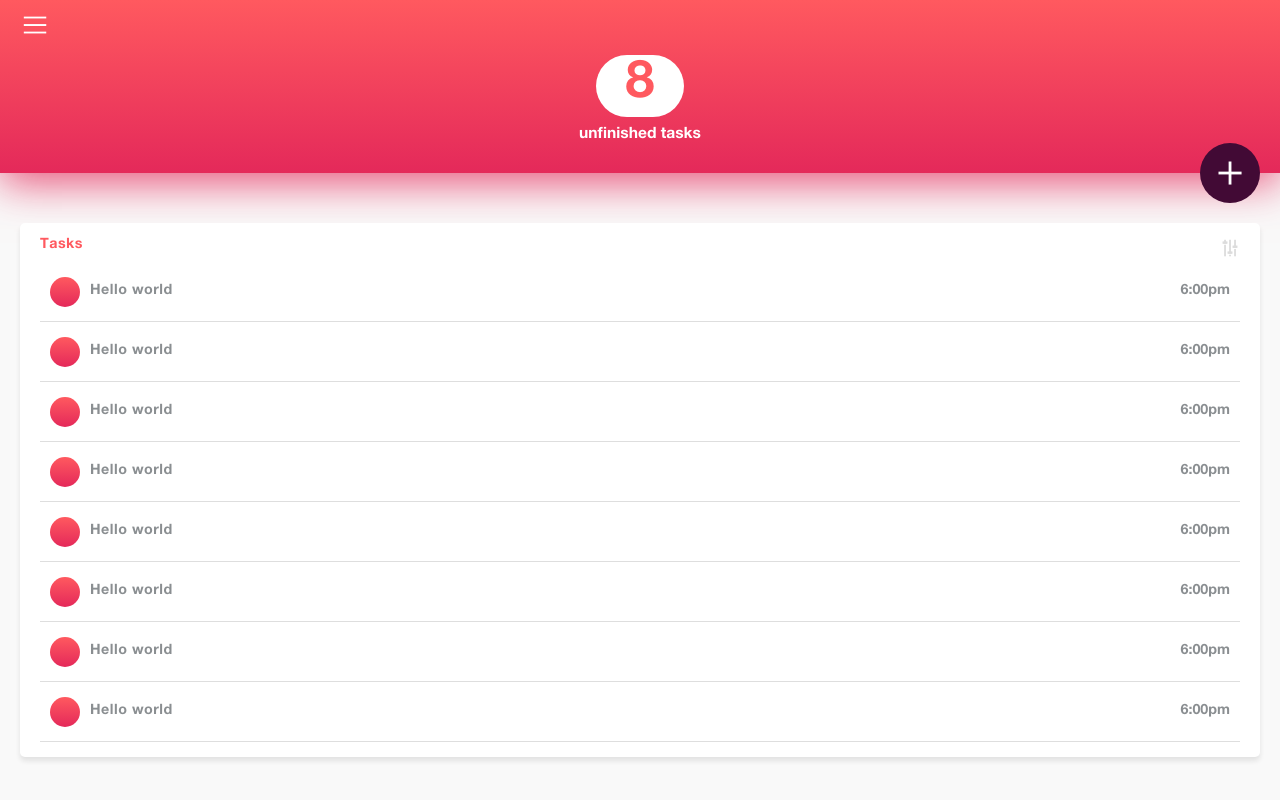
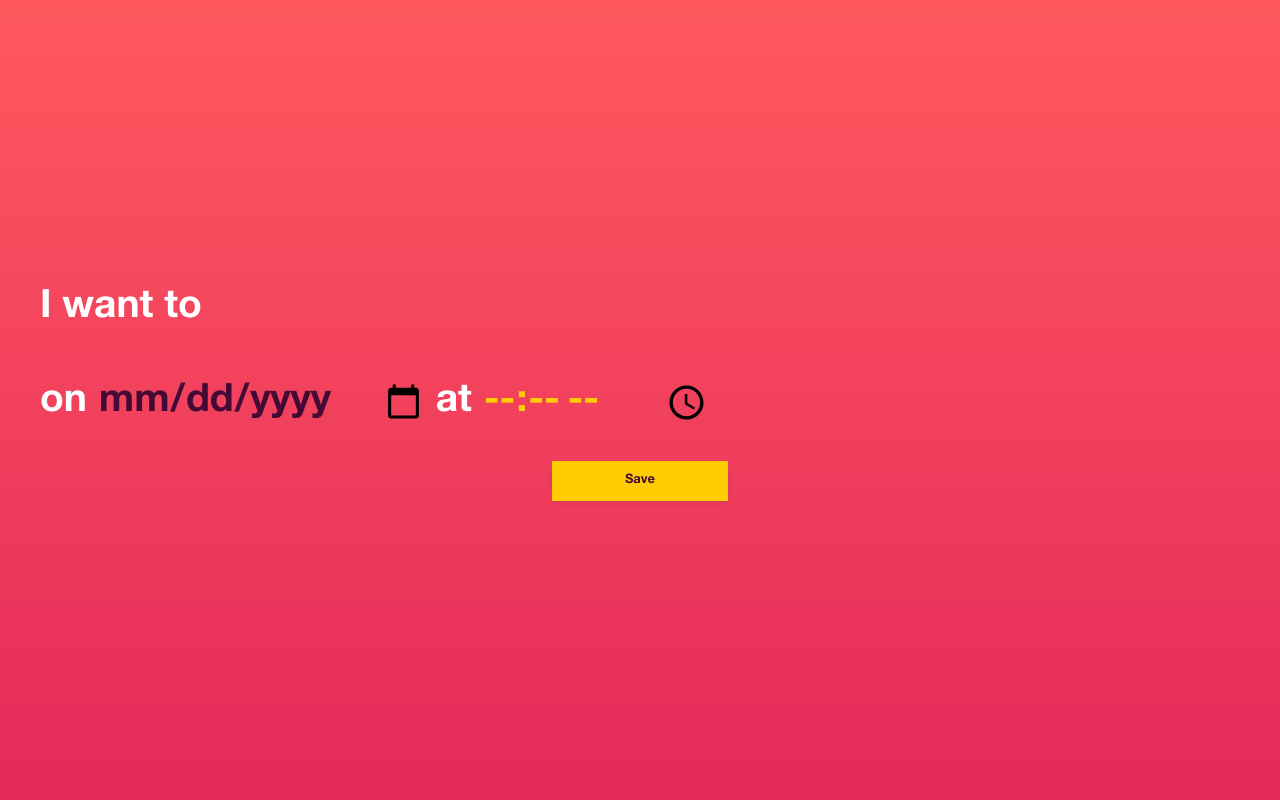
Before and after one commit to christiandrey/christiandrey.github.io, a PHP site: page /sanguine/sanguine.html in a window 1280 px wide. Run offline with PHP 8.4, Linux system fonts and the light colour scheme.

Commit message:
Sanguine inner views completed

```diff
--- a/sanguine/js/app.js
+++ b/sanguine/js/app.js
@@ -1,3 +1,3 @@
 $(document).ready(function(e) {
-	//Start writing some awesome code
+	autosize($('#new-task-view textarea'))
 })
--- a/sanguine/sanguine.html
+++ b/sanguine/sanguine.html
@@ -15,7 +15,8 @@
 </head>
 <body>
 	<main class="l-main tinted" role="main">
-        <section class="l-section view-header" role="">
+        <section class="view hidden" id="task-list-view">
+            <section class="view-header" role="">
                 <nav class="l-nav" role"navigation">
                     <img src="img/icon.hamburger-white.png" alt="" class="hamburger">
                 </nav>
@@ -25,57 +26,89 @@
                     <div class="add-task" id="add-task"></div>
                 </section>
             </section>
-
-        <section class="l-section view-body" role="">
+            <section class="view-body" role="">
                 <section class="task-container">
                     <span class="task-container-title">Tasks <span class="hidden">Swipe to complete task</span></span>
                     <img src="img/icon.filter.png" class="task-filter-icon">
                     <div class="m-task" draggable>
                         <div class="task-priority urgent"></div>
                         <span class="task-title">Hello world</span>
-                    <span class="task-expiry">6:00pm</span>
+                        <span class="task-expiry-time">6:00pm</span>
                     </div>
                     <div class="m-task" draggable>
-                    <div class="task-priority urgent"></div>
+                        <div class="task-priority normal"></div>
                         <span class="task-title">Hello world</span>
-                    <span class="task-expiry">6:00pm</span>
+                        <span class="task-expiry-time">6:00pm</span>
                     </div>
                     <div class="m-task" draggable>
-                    <div class="task-priority urgent"></div>
+                        <div class="task-priority medium"></div>
                         <span class="task-title">Hello world</span>
-                    <span class="task-expiry">6:00pm</span>
+                        <span class="task-expiry-time">6:00pm</span>
                     </div>
-                <div class="m-task" draggable>
-                    <div class="task-priority urgent"></div>
-                    <span class="task-title">Hello world</span>
-                    <span class="task-expiry">6:00pm</span>
+                </section>
+            </section>
+        </section>
+
+        <section class="view hidden" id="task-single-view">
+            <section class="view-header" role="">
+                <nav class="l-nav" role"navigation">
+                    <img src="img/icon.hamburger-white.png" alt="" class="hamburger">
+                </nav>
+                <section class="l-section view-header-content">
+                    <h1 class="view-header-title inner">Lorem ipsum dolor sit amet adiposcing and some other shit goes into this space.</h1>
+                </section>
+            </section>
+            <section class="view-body" role="">
+                <section class="task-container clearfix">
+                    <p class="task-container-title">Expiry date &amp; time</p>
+                    <p class="task-expiry hidden">Due at 6:00pm today</p>
+                    <button class="btn btn-yellow action hidden">Edit</button>
+                    <form action="" class="form">
+                        <input type="datetime-local" name="task-expiry-date-time" id="task-expiry-date-time" class="form-input" placeholder="Select a date and time" required>
+                        <button class="btn btn-yellow action" type="submit">Save</button>
+                    </form>
+                </section>
+                <section class="task-container clearfix">
+                    <p class="task-container-title">Subtasks <span>Swipe a subtask to delete</span></p>
+                    <form action="" class="form">
+                        <input type="text" name="new-subtask" id="new-subtask" class="form-input" placeholder="Add new subtask" required autofocus>
+                    </form>
+                    <p class="task-subtask">A subtask goes here</p>
+                    <p class="task-subtask">A subtask goes here</p>
+                    <p class="task-subtask">A subtask goes here</p>
+                </section>
+                <section class="task-container clearfix">
+                    <p class="task-container-title">Notes</p>
+                    <p class="task-notes hidden">Lorem ipsum dolor sit amet, consectetur adipisicing elit, sed do eiusmod
+                    tempor incididunt ut labore et dolore magna aliqua. Ut enim ad minim veniam.</p>
+                    <form action="" class="form">
+                        <input type="text" name="task-note" id="task-note" class="form-input" placeholder="Add a note" required>
+                        <button class="btn btn-yellow action" type="submit">Save</button>
+                    </form>
+                    <button class="btn btn-yellow action hidden">Edit</button>
+                </section>
+                <section class="task-container clearfix">
+                    <p class="task-container-title">Priority <span>Tap one to select</span></p>
+                    <div class="priority-pill-container">
+                        <p class="priority-pill selected" data-task-priority="urgent">Urgent</p>
+                        <p class="priority-pill" data-task-priority="medium">Medium</p>
+                        <p class="priority-pill" data-task-priority="normal">Normal</p>
                     </div>
-                <div class="m-task" draggable>
-                    <div class="task-priority urgent"></div>
-                    <span class="task-title">Hello world</span>
-                    <span class="task-expiry">6:00pm</span>
-                </div>
-                <div class="m-task" draggable>
-                    <div class="task-priority urgent"></div>
-                    <span class="task-title">Hello world</span>
-                    <span class="task-expiry">6:00pm</span>
-                </div>
-                <div class="m-task" draggable>
-                    <div class="task-priority urgent"></div>
-                    <span class="task-title">Hello world</span>
-                    <span class="task-expiry">6:00pm</span>
-                </div>
-                <div class="m-task" draggable>
-                    <div class="task-priority urgent"></div>
-                    <span class="task-title">Hello world</span>
-                    <span class="task-expiry">6:00pm</span>
-                </div>
+                </section>
+            </section>
+        </section>
+
+        <section class="view" id="new-task-view">
+            <section class="view-content">
+                <span>I want to </span><form style="display: block;" id="new-task-form"><textarea type="text" name="task-title" class="form-input" rows="1" autofocus></textarea></form><span> on </span><input type="date" name="task-date" class="form-input" form="new-task-form"><span> at </span><input type="time" name="task-time" class="form-input" form="new-task-form">
+                <button class="btn btn-yellow" type="submit" form="new-task-form">Save</button>
             </section>
         </section>
     </main>
 </body>
 <script type="text/javascript" src="js/jquery-3.2.0.min.js"></script>
 <script type="text/javascript" src="js/jquery-migrate-3.0.0.min.js"></script>
+<script type="text/javascript" src="js/autosize.min.js"></script>
 <script type="text/javascript" src="js/app.js"></script>
 <!-- <script type="text/javascript" src="js/velocity.min.js"></script> -->
 <!-- <script type="text/javascript" src="js/bootstrap.min.js"></script> -->
--- a/sanguine/scss/layout/_section.scss
+++ b/sanguine/scss/layout/_section.scss
@@ -44,81 +44,4 @@
 			}
 		}
 	}
-
-	&.view-header {
-		background: linear-gradient($red1, $red2);
-		box-shadow: 0px 10px 40px transparentize($red2, 0.2);
-
-		.view-header-content {
-			padding: 5px 0 30px;
-			color: $white;
-			position: relative;
-
-			.view-header-title {
-				font-size: 4em;
-				margin-bottom: 10px;
-				background-color: $white;
-				color: $red1;
-				padding: 5px 30px;
-				border-radius: 100px;
-				display: inline-block;
-			}
-
-			.view-header-subtitle {
-				font-size: 1.2em
-			}
-
-			.add-task {
-				position: absolute;
-				bottom: -30px;
-				right: 20px;
-				background-color: $purple;
-				background-image: url('../img/icon.add.png');
-				background-position: center;
-				background-size: 60%;
-				background-repeat: no-repeat;
-				border-radius: 30px;
-				width: 60px;
-				height: 60px;
-				transition: transform 0.15s;
-
-				&:hover {
-					transform: scale(0.98,0.98)
-				}
-			}
-		}
-	}
-
-	&.view-body {
-		padding: 50px 20px 30px;
-
-		.task-container {
-			width: 100%;
-			background-color: $white;
-			border-radius: 5px;
-			padding: 15px 20px;
-			box-shadow: 0 4px 5px transparentize($black, 0.9);
-
-			.task-container-title {
-				font-family: $headerFont;
-				font-size: 1.1em;
-				color: $red1;
-				float: left;
-				margin-bottom: 10px;
-				letter-spacing: 0.5px;
-
-				span {
-					font-family: $bodyFont;
-					font-size: 0.9em;
-					color: $grey;
-				}
-			}
-
-			.task-filter-icon {
-				float: right;
-				height: 20px;
-				width: auto;
-			}
-		}
-	}
 }
--- a/sanguine/scss/modules/_task.scss
+++ b/sanguine/scss/modules/_task.scss
@@ -5,10 +5,11 @@
 .m-task {
 	height: 60px;
 	width: 100%;
-	padding: 10px;
+	padding: 10px 10px 10px 0;
 	border-bottom: solid 1px $grey;
 	display: block;
 	clear: both;
+	cursor: pointer;
 
 	.task-priority {
 		width: 30px;
@@ -22,6 +23,14 @@
 		&.urgent {
 			background: linear-gradient($red1, $red2)
 		}
+
+		&.medium {
+			background: linear-gradient($purple, $red2)
+		}
+
+		&.normal {
+			background: linear-gradient($yellow, $red1)
+		}
 	}
 
 	.task-title {
@@ -31,15 +40,20 @@
 		float: left;
 		display: inline-block;
 		@include center(y);
-		letter-spacing: 0.5px;
+		letter-spacing: 0.6px;
 	}
 
-	.task-expiry {
+	.task-expiry-time {
 		font-family: $headerFont;
-		font-size: 1.1em;
-		color: $grey2;
+		font-size: 0.9em;
+		color: $purple;
 		float: right;
 		display: inline-block;
+		letter-spacing: 0.8px;
 		@include center(y);
 	}
+
+	&:last-of-type {
+		border-bottom: none;
+	}
 }
--- /dev/null
+++ b/sanguine/scss/modules/_view.scss
@@ -0,0 +1,208 @@
+/* ==|====================
+   Module/View
+   ======================= */
+
+.view {
+	width: 100%;
+
+	.view-header {
+		background: linear-gradient($red1, $red2);
+		box-shadow: 0px 10px 40px transparentize($red2, 0.2);
+
+		.view-header-content {
+			padding: 5px 0 30px;
+			color: $white;
+			position: relative;
+
+			.view-header-title {
+				font-size: 4em;
+				margin-bottom: 10px;
+				background-color: $white;
+				color: $red1;
+				padding: 5px 30px;
+				border-radius: 100px;
+				display: inline-block;
+
+				&.inner {
+					font-size: 2em;
+					margin-bottom: 0;
+					color: $white;
+					background: none;
+					border-radius: 0;
+					line-height: 1.2;
+					letter-spacing: 0.2px;
+				}
+			}
+
+			.view-header-subtitle {
+				font-size: 1.2em
+			}
+
+			.add-task {
+				position: absolute;
+				bottom: -30px;
+				right: 20px;
+				background-color: $purple;
+				background-image: url('../img/icon.add.png');
+				background-position: center;
+				background-size: 60%;
+				background-repeat: no-repeat;
+				border-radius: 30px;
+				width: 60px;
+				height: 60px;
+				transition: transform 0.15s;
+
+				&:hover {
+					transform: scale(0.98,0.98)
+				}
+			}
+		}
+	}
+
+	.view-body {
+		padding: 50px 20px 30px;
+
+		.task-container {
+			width: 100%;
+			background-color: $white;
+			border-radius: 5px;
+			padding: 15px 20px;
+			box-shadow: 0 4px 5px transparentize($black, 0.9);
+			margin-bottom: 20px;
+			position: relative;
+
+			.task-container-title {
+				font-family: $headerFont;
+				font-size: 1.1em;
+				color: $red1;
+				float: left;
+				margin-bottom: 10px;
+				letter-spacing: 0.5px;
+
+				span {
+					font-family: $bodyFont;
+					font-size: 0.9em;
+					color: $grey;
+				}
+			}
+
+			.task-filter-icon {
+				float: right;
+				height: 20px;
+				width: auto;
+			}
+
+			.task-expiry, .task-notes {
+				clear: both;
+				font-size: 1em;
+				margin: 15px 0;
+				line-height: 1.2;
+			}
+
+			.task-subtask {
+				padding: 15px 0;
+				border-bottom: solid 1px $grey;
+
+				&:last-of-type {
+					border-bottom: none;
+				}
+			}
+
+			.action {
+				width: 100%;
+			}
+
+			.priority-pill-container {
+				margin-top: 15px;
+				clear: both;
+
+				.priority-pill {
+					padding: 5px 10px;
+					background-color: $grey;
+					color: $grey2;
+					font-family: $headerFont;
+					font-size: 1em;
+					display: inline;
+					float: left;
+					margin-right: 10px;
+					cursor: pointer;
+					margin-bottom: 10px;
+
+					&.selected {
+						&[data-task-priority='urgent'] {
+							background-color: $red1;
+							color: $white;
+						}
+
+						&[data-task-priority='medium'] {
+							background-color: $purple;
+							color: $white;
+						}
+
+						&[data-task-priority='normal'] {
+							background-color: $yellow;
+							color: $purple;
+						}
+					}
+
+					&:last-of-type {
+						margin-bottom: 0;
+					}
+				}
+			}
+		}
+	}
+
+	&#new-task-view {
+		height: 100%;
+		background: linear-gradient($red1, $red2);
+		display: flex;
+		overflow: hidden;
+
+		.view-content {
+			width: 100%;
+			padding: 0 40px;
+			margin: auto;
+
+			span {
+				color: $white;
+				font-family: $headerFont;
+				font-size: 3em;
+				margin-bottom: 50px;
+				line-height: 0.5;
+			}
+
+			.form-input {
+				font-size: 3em;
+				font-family: $headerFont;
+				background: none;
+				outline: none;
+				border: none;
+				color: $yellow;
+				word-break: break-all;
+				word-wrap: break-word;
+				padding: 5px 0;
+
+				&:nth-of-type(odd) {
+					color: $purple;
+				}
+
+				&::selection {
+					background-color: $white;
+					color: $red2;
+				}
+			}
+
+			textarea {
+				color: $yellow !important;
+				width: 100%;
+				resize: none;
+			}
+
+			button.btn {
+				display: block;
+				margin: 30px auto 0;
+			}
+		}
+	}
+}
--- a/sanguine/scss/style.scss
+++ b/sanguine/scss/style.scss
@@ -22,4 +22,5 @@
 @import "modules/button";
 @import "modules/form";
 @import "modules/decorator";
+@import "modules/view";
 @import "modules/task";
```
Also changed, not shown: sanguine/css/style.css, sanguine/js/autosize.min.js (added). Lines whose indentation alone changed are shown as unchanged.
